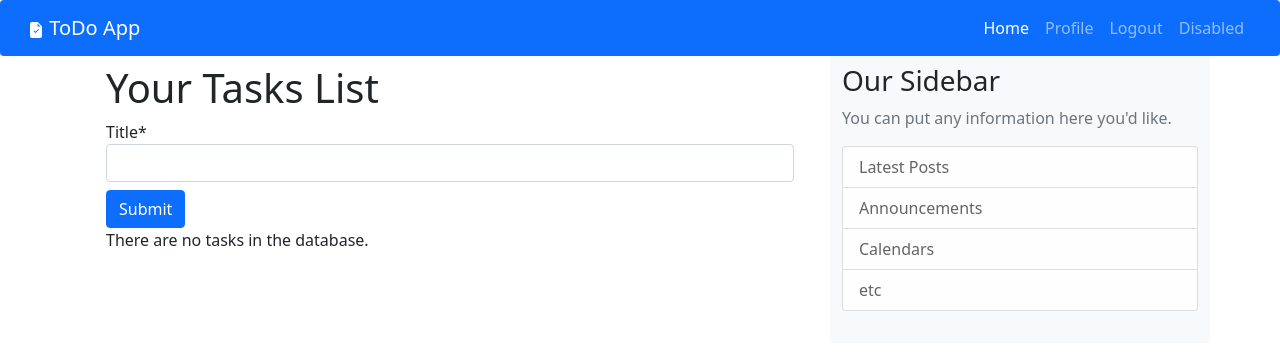
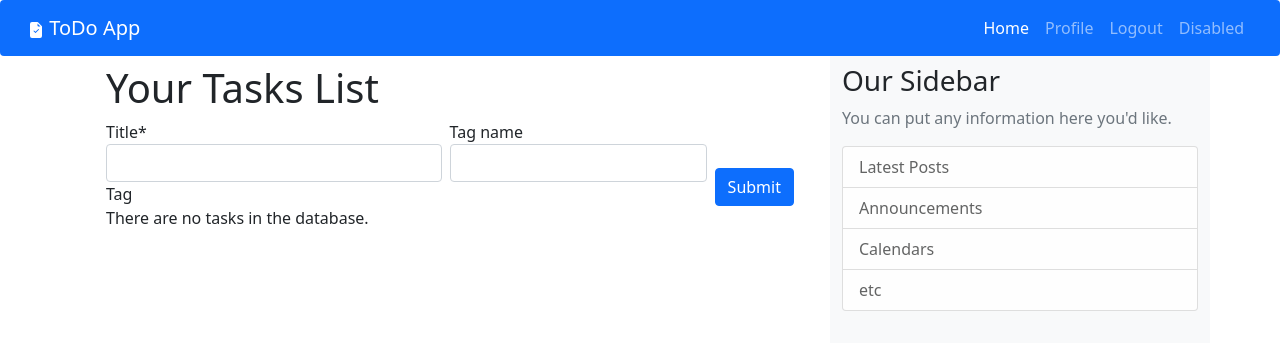
Before and after one commit to edwardramirez31/Django-ToDo-List, a Django app: page /tasks/list in a window 1280 px wide. Shown: the top 356 px of the page. Run offline with Django 3.2, Linux system fonts and the light colour scheme; the visitor is signed in with stand-in values (Sample User, id 1); data that the repository does not hold is empty; some libraries are stand-ins or nearby versions.

Commit message:
Creating a Tag in order to give the user the capacity to group tasks
MODEL:

1. The tag has a model that contains the tag title and the tag author. Then, the way to connect the Tag and Task model
is through a ManyToMany Field given that a tag can contain multiple tasks and a task can have multiple tags.

That's the why of the ' tag = models.ManyToManyField('Tag', related_name="all_tasks") ' field in the task model. Related
Name parameter is used to grab all the tasks that are part of a tag

FORM:
The Tag form is a simple Model Form provided by Django. But the Task Form it's a little bit different cuz I had to override
the __init__ method, because I had to make a query to grab all the tags created by the current logged in user, and the default
ModelForm displays on screen all the tags, no mather who the tag author is. So, in the view I Passed the request.user object
to the form class constructor, like thid:
form= TaskForm(user=request.user)

And this parameter arrives to the self method in the '**kwargs' arguments. In order to take the user from the the **kwargs,
I used the pop method to grab the 'user' object like this:
user = kwargs.pop('user')

Finally, the tag field is a ModelMultipleChoiceField and this has the queryset parameter, so I had to pass the Queryset filtering
by the user. 'user.all_tags.all()' gives me all the tags created by the user.

```diff
--- a/todo/tasks/forms.py
+++ b/todo/tasks/forms.py
@@ -1,9 +1,23 @@
 from django import forms
-from .models import Task
+from .models import Task, Tag
 from django.contrib.auth.forms import UserCreationForm
-
+from django.utils.translation import gettext as _
 
 class TaskForm(forms.ModelForm):
+
+    def __init__(self, *args, **kwargs):
+        user = kwargs.pop('user')
+        super(TaskForm, self).__init__(*args, **kwargs)
+        self.fields['tag'] = forms.ModelMultipleChoiceField(
+                required=False,
+                queryset=user.all_tags.all(),
+                widget=forms.CheckboxSelectMultiple(attrs={'title': _("Select a tag")}))
     class Meta:
         model = Task
         fields = ["title"]
+
+class TagForm(forms.ModelForm):
+    tag_name = forms.CharField(required=False)
+    class Meta:
+        model = Tag
+        fields = ["tag_name"]
--- a/todo/tasks/models.py
+++ b/todo/tasks/models.py
@@ -8,6 +8,8 @@ class Task(models.Model):
     completed = models.BooleanField(default=False)
     user = models.ForeignKey(settings.AUTH_USER_MODEL,
                              on_delete=models.CASCADE)
+    # ? con el metodo add se pueden agregar tags a traves de object.tag(TagObject)
+    tag = models.ManyToManyField('Tag', related_name="all_tasks")
     created_at = models.DateTimeField(auto_now_add=True)
     updated_at = models.DateTimeField(auto_now=True)
 
@@ -16,3 +18,19 @@ class Task(models.Model):
             return self.title[:15]
         else:
             return self.title
+
+
+class Tag(models.Model):
+    tag_name = models.CharField(max_length=20)
+    author = models.ForeignKey(settings.AUTH_USER_MODEL,
+                               on_delete=models.CASCADE, related_name='all_tags')
+
+    def __str__(self):
+        return f'{self.tag_name} Tag by {self.author.username}'
+
+# class TasksToTask(models.Model):
+#     tag = models.ForeignKey(Tag, related_name='all_tasks')
+#     task = models.ForeignKey(Task, related_name='all_tags')
+
+#     class Meta:
+#         unique_together = ('tag', 'task)
--- a/todo/tasks/templates/tasks/list.html
+++ b/todo/tasks/templates/tasks/list.html
@@ -3,10 +3,15 @@
 {% block content %}
 <div class="column-center">
   <h1>Your Tasks List</h1>
-  <form action="" method="post" class="form-inline">
-    {% csrf_token %} {{ form|crispy }}
-
-    <input type="submit" value="Submit" class="btn btn-primary mt-2" />
+  <form action="" method="post" class="d-flex">
+  {% csrf_token %}
+    <div class="flex-fill">
+    {{ task_form|crispy }}
+    </div>
+    <div class="ms-2">
+    {{ tag_form|crispy }}
+    </div>
+    <input type="submit" value="Submit" class="btn btn-primary mt-2 flex-shrink-0 align-self-end ms-2" />
   </form>
 
   {% if tasks %}
--- a/todo/tasks/views.py
+++ b/todo/tasks/views.py
@@ -1,6 +1,6 @@
 from django.shortcuts import render, redirect, get_object_or_404
 from django.views import View
-from .forms import TaskForm
+from .forms import TaskForm, TagForm
 from .models import Task
 from django.contrib.auth.mixins import LoginRequiredMixin
 from django.views.decorators.csrf import csrf_exempt
@@ -14,20 +14,41 @@ class TasksListView(LoginRequiredMixin, View):
 
     def get(self, request):
         tasks = Task.objects.filter(user=request.user)
-        form = TaskForm()
-        context = {"form": form, "tasks": tasks}
+        task_form = TaskForm(user=request.user)
+        tag_form = TagForm()
+        context = {"tag_form": tag_form, "tasks": tasks, "task_form": task_form}
         return render(request, self.template_name, context)
 
     def post(self, request):
-        form = TaskForm(request.POST)
+        task_form = TaskForm(request.POST, user=request.user)
+        tag_form = TagForm(request.POST)
         tasks = Task.objects.filter(user=request.user)
+        # ! Get the user tags
+        user_tags = request.user.all_tags.all().values('tag_name')
+        tag = tag_form.save(commit=False)
+        user_tag_names = [tag['tag_name'] for tag in user_tags]
+        # <QuerySet [{'tag_name': 'khe study'}, {'tag_name': 'khe study'}]>
+        if tag.tag_name in user_tag_names:
+            tag_form.add_error("tag_name", "This tag already exists")
 
-        if not form.is_valid():
-            context = {"form": form, "tasks": tasks}
+        if not task_form.is_valid() or not tag_form.is_valid():
+            context = {"task_form": task_form, "tasks": tasks, "tag_form": tag_form}
             return render(request, self.template_name, context)
 
-        form.instance.user = request.user
-        form.save()
+        # Adding the task owner
+        task_form.instance.user = request.user
+        task = task_form.save()
+        # Adding the tag owner
+        tag_queryset = task_form.cleaned_data.get('tag', False)
+        if tag_queryset:
+            for tag in tag_queryset:
+                task.tag.add(tag)
+
+        if not tag_form.instance.tag_name == "":
+            tag_form.instance.author = request.user
+            tag = tag_form.save()
+            # Adding the tag to the task
+            task.tag.add(tag)
         return redirect("tasks:all")
 
 
```
